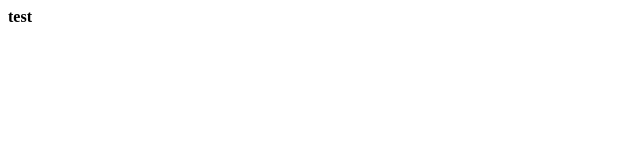
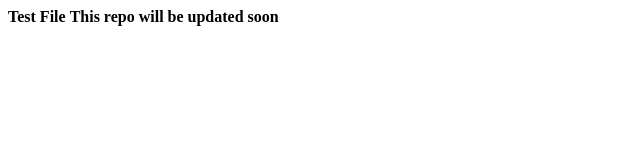
Before and after one commit to ahalation/ahalation.github.io, a plain HTML site: page index.html in a window 1280 px wide. Shown: the whole page, without its empty margins (0-640 px from the left). Drawn offline with Linux system fonts and the light colour scheme.

Commit message:
Update index.html

```diff
--- a/index.html
+++ b/index.html
@@ -1 +1,2 @@
-<b>test</b>
+<b>Test File</b>
+<b>This repo will be updated soon</b>
```
